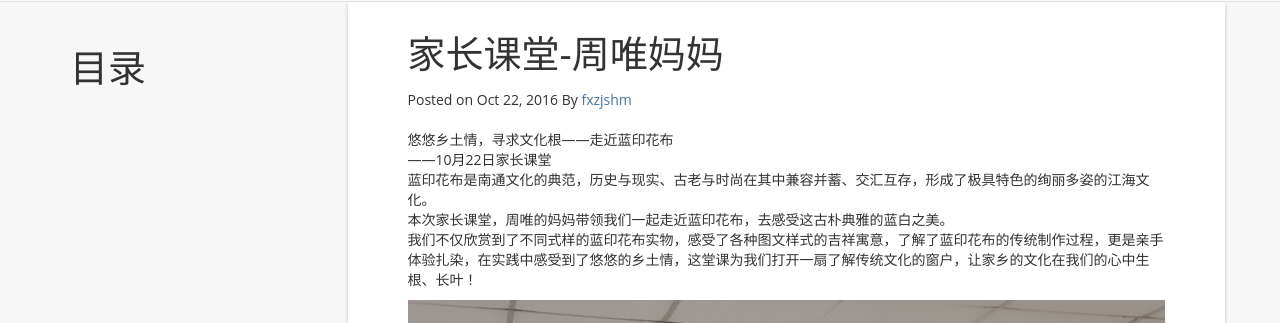
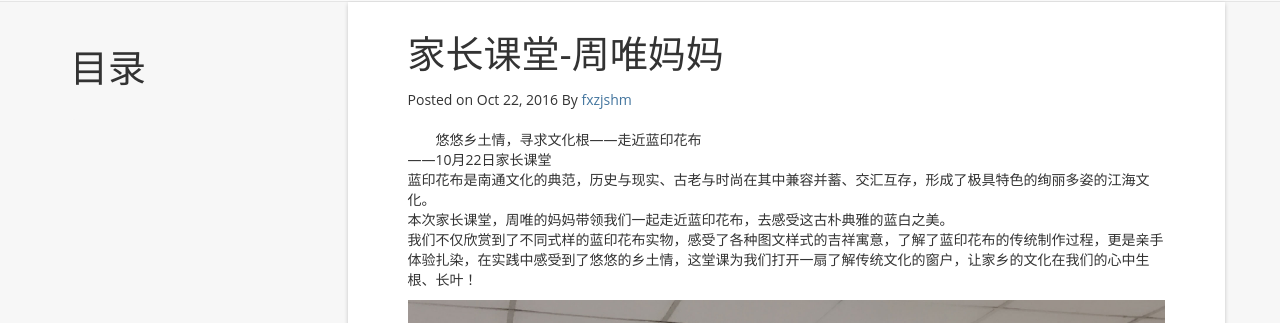
Before and after one commit to fxzjshm/Digital-signage, a Jekyll site: the page built from _posts/2016-10-22-jiazhangketang-zw.html, in a window 1280 px wide. Shown: the part 210-533 px from the top of the page. Built offline with Jekyll 4.4.1, drawn with Linux system fonts in a browser that asks for light colours.

Commit message:
Update 2016-10-22-jiazhangketang-zw.html

```diff
--- a/_posts/2016-10-22-jiazhangketang-zw.html
+++ b/_posts/2016-10-22-jiazhangketang-zw.html
@@ -6,7 +6,7 @@ categories:
 tag:
 ---
 
-<p style="text-indet:2em">
+<p style="text-indent:2em">
     悠悠乡土情，寻求文化根——走近蓝印花布 <br/>
     ——10月22日家长课堂 <br/>
     蓝印花布是南通文化的典范，历史与现实、古老与时尚在其中兼容并蓄、交汇互存，形成了极具特色的绚丽多姿的江海文化。 <br/>
```
